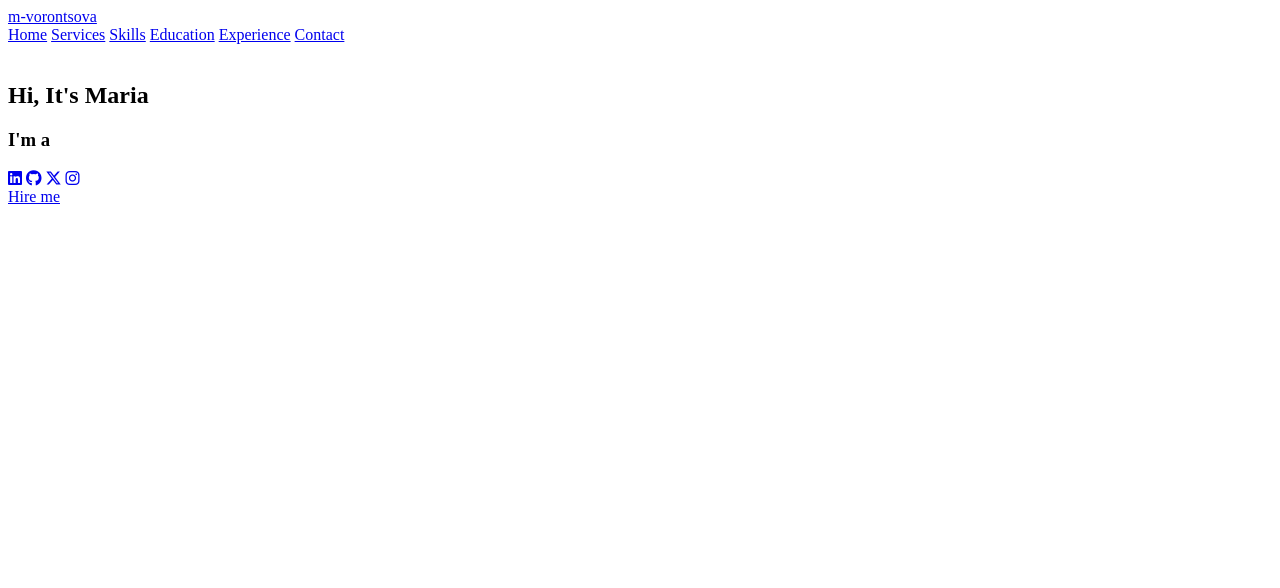
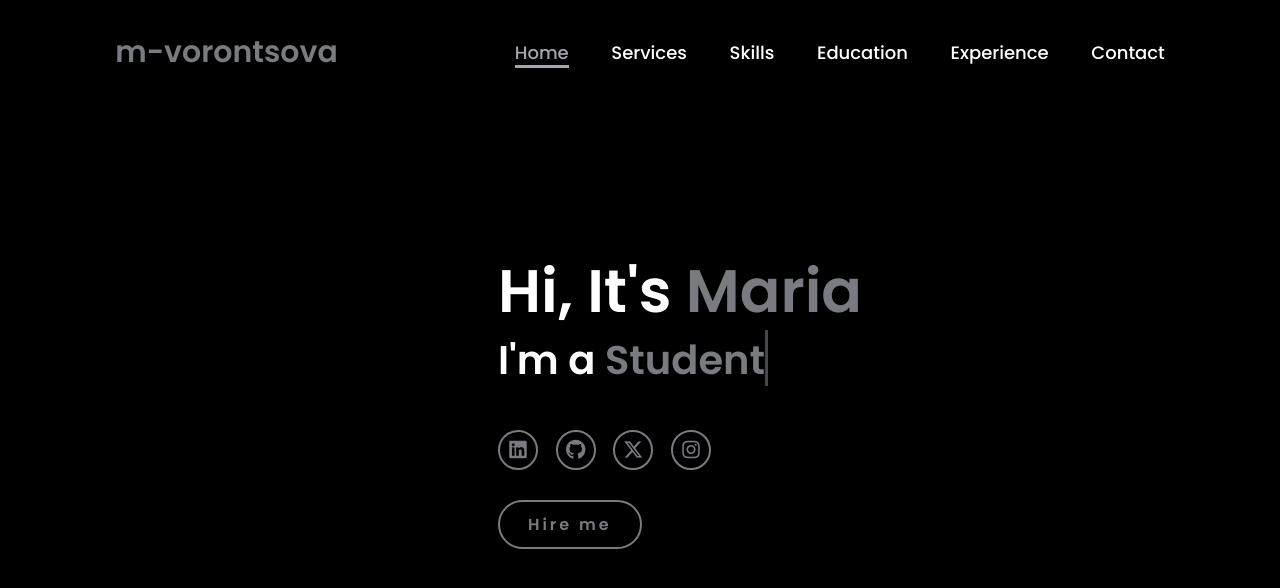
Before and after one commit to Marrmora/portfolio, a plain HTML site: page index.html in a window 1280 px wide. Drawn offline with Linux system fonts and the light colour scheme.

Commit message:
style.css

```diff
--- a/style.css
+++ b/style.css
@@ -1,5 +1,263 @@
-// Small interactive element
-function showMessage() {
-  alert("Welcome to my portfolio 👋");
+@import url('https://fonts.googleapis.com/css2?family=Poppins:wght@100;200;300;400;500;600&display=swap');
+
+*{
+    margin: 0;
+    padding: 0;
+    box-sizing: border-box;
+    text-decoration: none;
+    border: none;
+    outline: none;
+    font-family: 'Poppins', sans-serif;
 }
-window.onload = showMessage;
+
+html{
+    font-size: 62.5%;
+}
+
+body{
+    width: 100%;
+    height: 100vh;
+    overflow-x: hidden;
+    background-color: black;
+    color: white;
+}
+
+header{
+    margin-top: 20px;
+    position: fixed;
+    top: 0;
+    left: 0;
+    width: 100%;
+    padding: 1rem 9%;
+    background-color: transparent;
+    filter: drop-shadow(10px);
+    display: flex;
+    justify-content: space-between;
+    align-items: center;
+    z-index: 100;
+}
+
+.logo{
+    font-size: 3rem;
+    color: #797b80;
+    font-weight: 800;
+    cursor: pointer;
+    transition: 0.5s ease;
+}
+
+.logo:hover{
+    transform: scale(1.1);
+}
+
+nav a{
+    font-size: 1.8rem;
+    color: white;
+    margin-left: 4rem;
+    font-weight: 500;
+    transition: 0.3s ease;
+    border-bottom: 3px solid transparent;
+}
+
+nav a:hover,
+nav a.active{
+    color: #a4a7ae;
+    border-bottom: 3px solid #a4a7ae;
+}
+
+@media(max-width:995px){
+    nav{
+        position: absolute;
+        display: none;
+        top: 0;
+        right: 0;
+        width: 20%;
+        border-left: 3px solid #797b80;
+        border-bottom: 3px solid #797b80;
+        border-bottom-left-radius: 2rem;
+        padding: 1rem solid;
+        background-color: #161616;
+        border-top: 0.1rem solid rgba(0,0,0,0.1);
+    }
+
+    nav.active{
+        display: block;
+    }
+
+    nav a{
+        display: block;
+        font-size: 2rem;
+        margin: 3rem 0;
+    }
+
+    nav a:hover,
+    nav a.active{
+        padding: 1rem;
+        border-radius: 0.5rem;
+        border-bottom: 0.5rem solid #797b80;
+    }
+}
+
+section{
+    min-height: 100vh;
+    padding: 5rem 9% 5rem;
+}
+
+.home{
+    display: flex;
+    justify-content: center;
+    align-items: center;
+    gap: 8rem;
+    background-color: black;
+}
+
+.home .home-content h1{
+    font-size: 6rem;
+    font-weight: 700;
+    line-height: 1.3;
+}
+
+span{
+    color: #797b80;
+}
+
+.home-content h3{
+    font-size: 4rem;
+    margin-bottom: 1rem;
+    font-weight: 700;
+}
+
+.home-content p{
+    font-size: 1.6rem;
+}
+
+.home-img{
+    border-radius: 50%;
+}
+
+.home-img img{
+    position: relative;
+    width: 32vw;
+    border-radius: 50%;
+    box-shadow: 0 0 25px solid #797b80;
+    cursor: pointer;
+    transition: 0.2s linear;
+}
+
+.home-img img:hover{
+    font-size: 1.8rem;
+    font-weight: 500;
+}
+
+.social-icons a{
+    display: inline-flex;
+    justify-content: center;
+    align-items: center;
+    width: 4rem;
+    height: 4rem;
+    background-color: transparent;
+    border: 0.2rem solid #797b80;
+    font-size: 2rem;
+    border-radius: 50%;
+    margin: 3rem 1.5rem 3rem 0;
+    transition: 0.3s ease;
+    color: #797b80;
+}
+
+.social-icons a:hover{
+    color: black;
+    transform: scale(1.3) translateY(-5px);
+    background-color: #797b80;
+    box-shadow: 0  0 25px #797b80;
+}
+
+.btn{
+    display: inline-block;
+    padding: 1rem 2.8rem;
+    background-color: black;
+    border-radius: 4rem;
+    font-size: 1.6rem;
+    color: #797b80;
+    letter-spacing: 0.3rem;
+    font-weight: 600;
+    border: 2px solid #797b80;
+    transition: 0.3s ease;
+    cursor: pointer;
+}
+
+.btn:hover{
+    transform: scale3d(1.03);
+    background-color: #797b80;
+    color: black;
+    box-shadow: 0 0 25px #797b80;
+}
+
+.typing-text{
+    font-size: 34px;
+    font-weight: 600;
+    min-width: 280px;
+}
+
+.typing-text span{
+    position: relative;
+}
+
+.typing-text span::before{
+    content: "software Developer";
+    color: #797b80;
+    animation: words 20s infinite;
+}
+
+.typing-text span::after{
+    content: "";
+    background-color: black;
+    position: absolute;
+    width: calc(100% + 8px);
+    height: 100%;
+    border-left: 3px solid black;
+    right: -8;
+    animation: cursor 0.6s infinite;
+}
+
+@keyframes cursor{
+    to{
+        border-left: 3px solid #797b80;
+    }
+}
+
+@keyframes words{
+    0%, 33%{
+        content: "Student";
+    }
+    34%, 69%{
+        content: "Developer";
+    }
+    70%, 100%{
+        content: "Youtuber";
+    }
+}
+
+@media (max-width: 1000px){
+    .home{
+        gap: 4rem;
+    }
+}
+
+@media(max-width:995px){
+    .home{
+        flex-direction: column;
+        margin: 5rem 4rem;
+    }
+
+    .home .home-content h3{
+        font-size: 2.5rem;
+    }
+
+    .home-content h1{
+        font-size: 5rem;
+    }
+
+    .home-img img{
+        width: 70vw;
+        margin-top: 4rem;
+    }
+}
```
